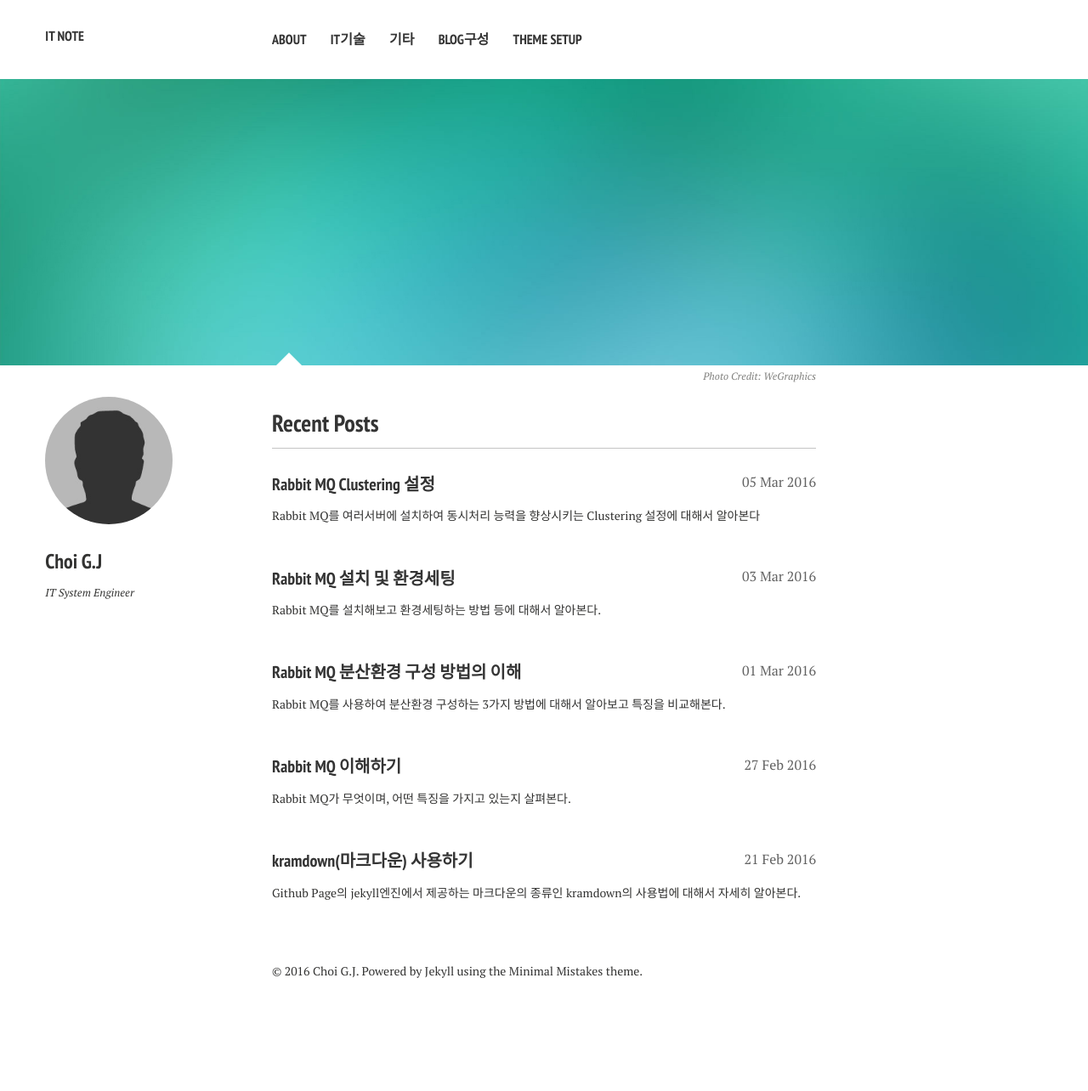
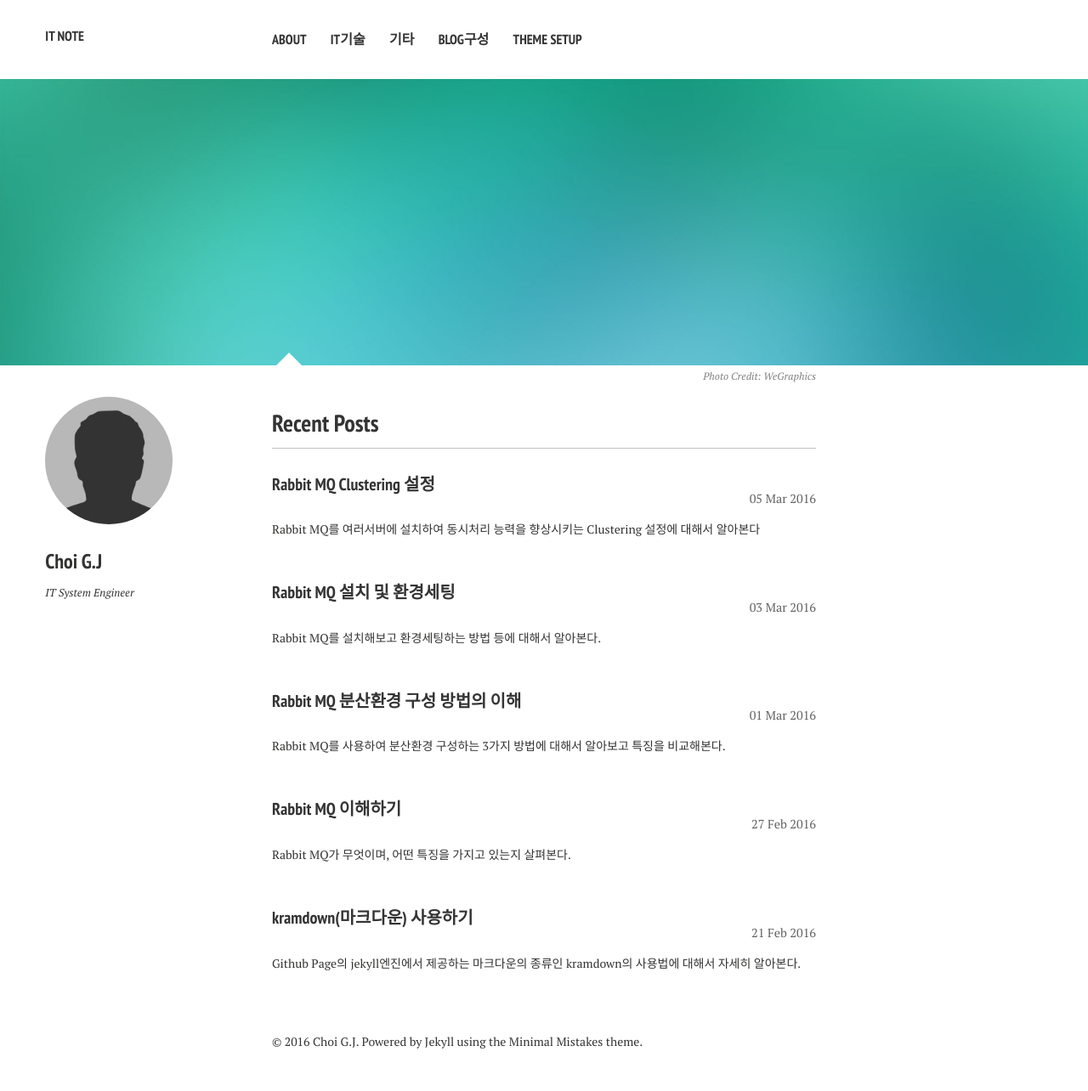
Before and after one commit to gjchoi/gjchoi.github.io, a Jekyll site: the page built from index.md, in a window 1280 px wide. Shown: the whole page at 85% size. Built offline with Jekyll 4.4.1, drawn with Linux system fonts in a browser that asks for light colours; nearby versions of some CDN libraries; before the commit the page ends 1201 px from its top, so only the background shows below that.

Commit message:
Update custom.scss

```diff
--- a/_sass/custom.scss
+++ b/_sass/custom.scss
@@ -25,25 +25,14 @@ div .view{
     border: 1px solid #999;
 }
 
-@media screen and (max-width: 400px) {
 .by-line {
     display: block;
     color: #626262;
     line-height: 0.1em;
+    margin-top : 0.5em;
     margin-bottom: 1.5em;
     font-weight: 200;
-    font-size: 1rem;
-}
-}
-
-.by-line {
-    display: block;
-    color: #626262;
-    line-height: 0.1em;
-    margin-top : -1em;
-    margin-bottom: 1.5em;
-    font-weight: 200;
-    font-size: 1rem;
+    font-size: 0.9rem;
 }
 
 table {
```
